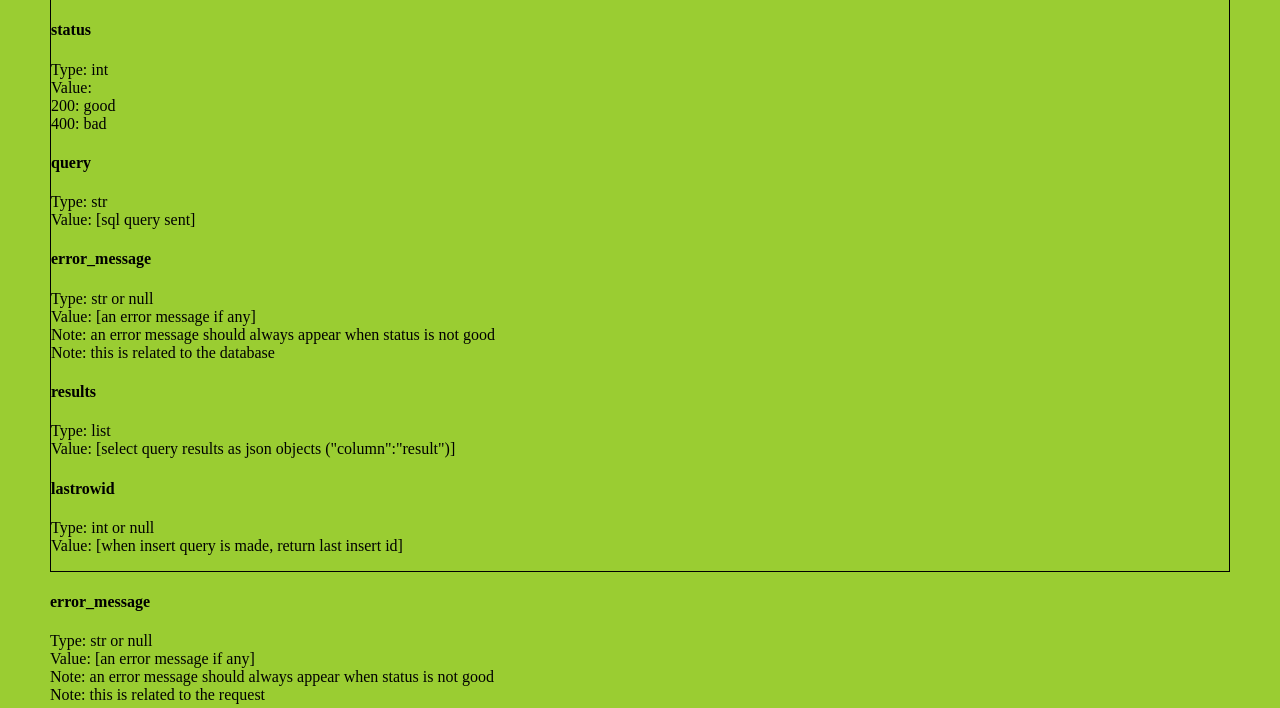
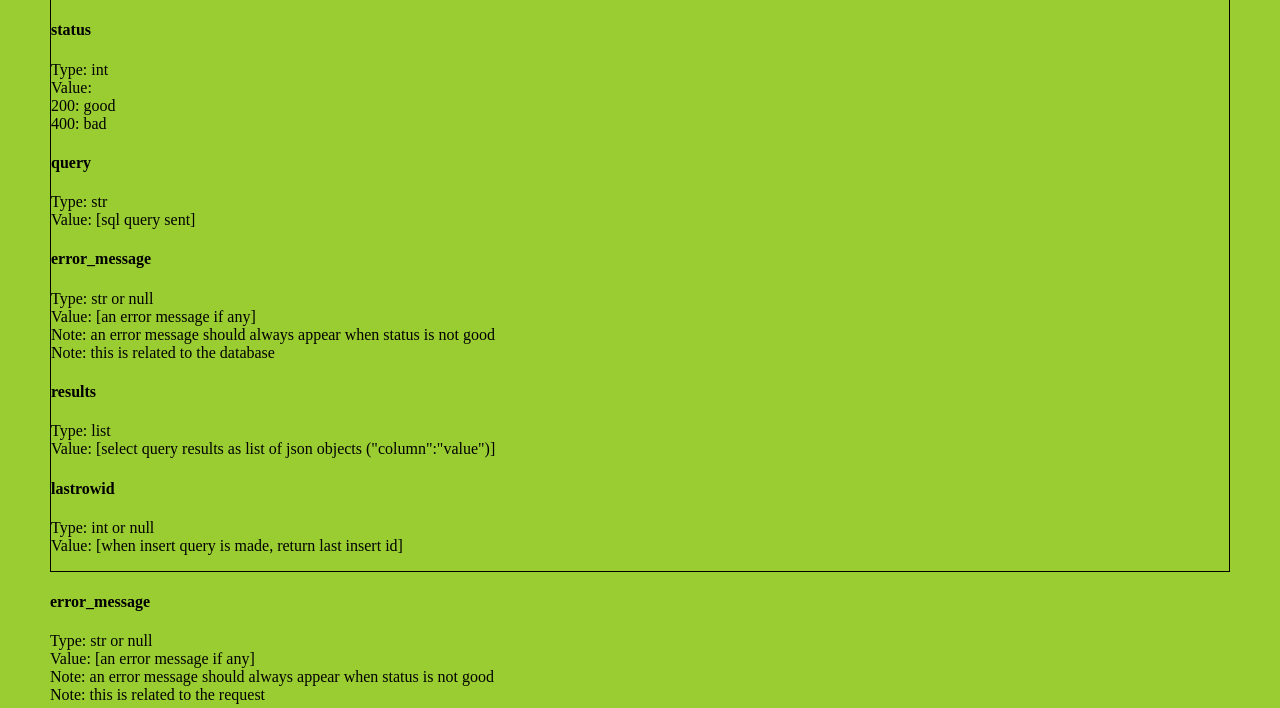
Before and after one commit to alexregazzo/DatabaseAPI, a Flask app: page /docs in a window 1280 px wide. Shown: the part 1060-1768 px from the top of the page. Run offline with Flask 2, Linux system fonts and the light colour scheme; parts of the project's set-up code (start-up, migrations or seed data) failed here and were passed over.

Commit message:
Updating docs wrtting

```diff
--- a/templates/documentation.html
+++ b/templates/documentation.html
@@ -134,7 +134,7 @@
                     <p>
                         Type: list
                         <br>
-                        Value: [select query results as json objects ("column":"result")]
+                        Value: [select query results as list of json objects ("column":"value")]
                     </p>
                     <h4>lastrowid</h4>
                     <p>
```
